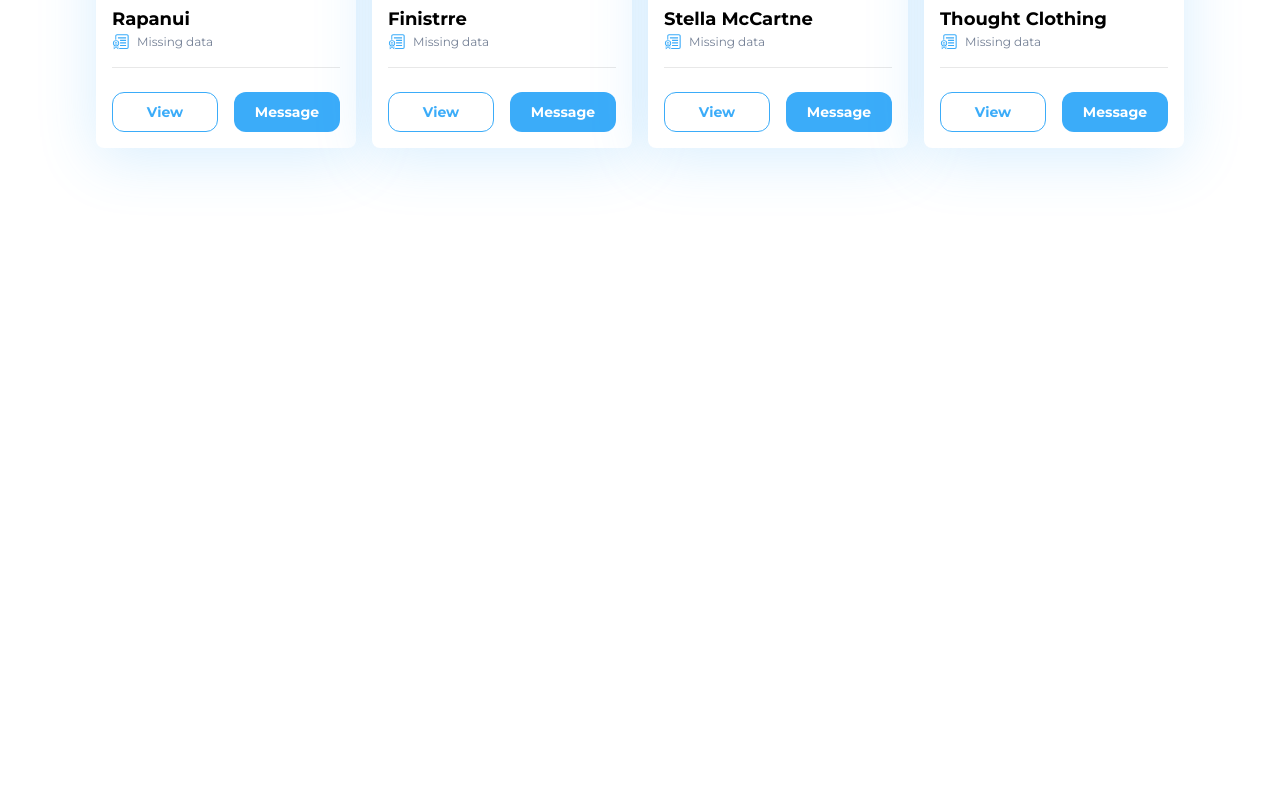
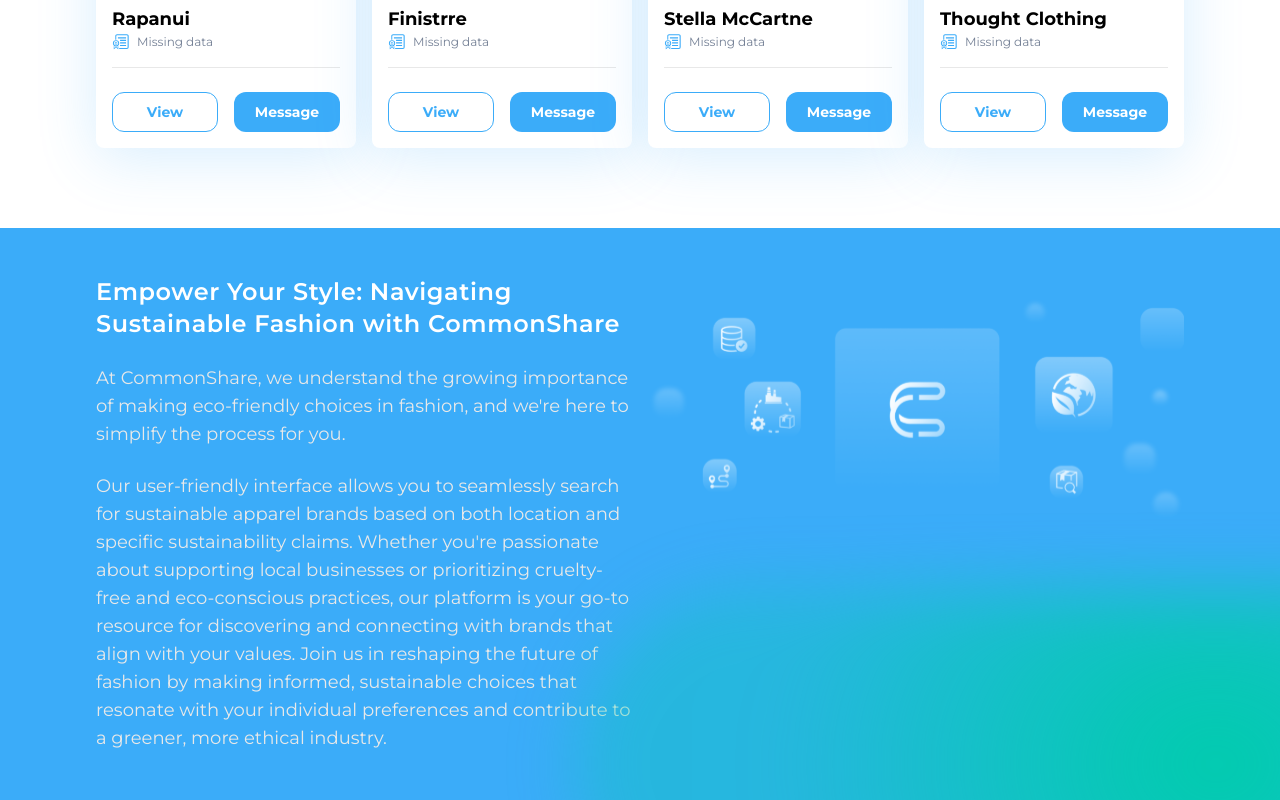
Before and after one commit to HamzaOutmassint/b2b-landing, a Next.js app: page / in a window 1280 px wide. Shown: the part 1189-1989 px from the top of the page. Before the commit the page ends 1417 px from the top, so only its background shows below. Built offline with nearby package versions, Linux system fonts and the light colour scheme.

Commit message:
informative content done

```diff
--- a/app/globals.css
+++ b/app/globals.css
@@ -38,6 +38,27 @@
   background: #888;
 }
 
+
+/*
+  ### -------------------- ###
+*/
+
+#blob-hero-section , #blob-informative-content {
+  background: radial-gradient(34.52% 100% at 50% 50%, #00ccac 0, #00ccac57);
+  border-radius: 1651.438px;
+  filter: blur(32.6193809509px);
+  flex-shrink: 0;
+  position: absolute;
+  width: 100%;
+  z-index: 0;
+}
+#blob-hero-section{
+  right: -30%;
+}
+#blob-informative-content{
+  right: -45%;
+}
+
 /*
   ### start styling of navigation bar ###
 */
@@ -75,24 +96,6 @@
   }
 }
 
-
-/*
-  ### start styling of hero section ###
-*/
-
-#blob {
-  background: radial-gradient(34.52% 100% at 50% 50%, #00ccac 0, #00ccac57);
-  border-radius: 1651.438px;
-  filter: blur(32.6193809509px);
-  flex-shrink: 0;
-  position: absolute;
-  right: -30%;
-  top: 63%;
-  width: 100%;
-  z-index: 0;
-  height: 13rem;
-}
-
 /*
   ### start styling of brands showcase section ###
 */
--- a/app/page.tsx
+++ b/app/page.tsx
@@ -1,11 +1,13 @@
 import BrandShowcase from "@/components/Blocks/brand-showcase";
 import HeroSection from "@/components/Blocks/hero-section";
+import InformativeContent from "@/components/Blocks/informative-content";
 
 export default function Home() {
   return (
    <>
     <HeroSection />
     <BrandShowcase />
+    <InformativeContent />
    </>
   );
 }
--- a/components/Blocks/brand-showcase.tsx
+++ b/components/Blocks/brand-showcase.tsx
@@ -6,7 +6,7 @@
 
 const BrandShowcase = () => {
   return (
-    <div className='h-screen container mx-auto md:px-8 lg:px-24'>
+    <div className='container mx-auto md:px-8 lg:px-24'>
       <div className="flex flex-col justify-center items-center xs:mt-12 md:mt-8 lg:mt-16 xl:mt-12">
         <h1 className="font-semibold text-2xl text-black tracking-wide xs:mb-3 md:mb-8">
           The UK’s Top Sustainable Apparel Brands Showcase
--- a/components/Blocks/hero-section.tsx
+++ b/components/Blocks/hero-section.tsx
@@ -7,7 +7,7 @@
 const HeroSection = () => {
     return (
         <section className="relative min-h-[380px] bg-primary overflow-hidden xs:pb-10 md:pb-0">
-            <div id="blob"></div>
+            <div id="blob-hero-section"></div>
             <div className="relative container mx-auto md:px-8 lg:px-24 z-20">
                 <div className=" top-0 lg:left-32 pt-4 md:pt-8 lg:pt-12">
                     <Breadcrumb>
--- /dev/null
+++ b/components/Blocks/informative-content.tsx
@@ -0,0 +1,40 @@
+import Image from 'next/image'
+import InformativeContentImage from '../../public/assest/logo/informativeContent.svg';
+
+const InformativeContent = () => {
+    return (
+        <div className='container mx-auto md:px-8 lg:px-24 bg-primary py-12 relative overflow-hidden'>
+            <div id="blob-informative-content" className='xs:h-[22rem] lg:h-52 xs:top-[63%] md:top-[54%] lg:top-[63%]'></div>
+            <div className='grid grid-cols-1 exactly-1024:grid-cols-1 lg:grid-cols-2 gap-4 z-30'>
+                <div>
+                    <h1 className="font-semibold text-2xl text-white tracking-wide mb-6">
+                        Empower Your Style: Navigating Sustainable Fashion with CommonShare
+                    </h1>
+                    <div className='text-gray-light text-lg'>
+                        <p className='mb-6'>
+                            At CommonShare, we understand the growing importance of making
+                            eco-friendly choices in fashion, and we&apos;re here to simplify
+                            the process for you.
+                        </p>
+                        <p>
+                            Our user-friendly interface allows you to seamlessly search for
+                            sustainable apparel brands based on both location and specific
+                            sustainability claims. Whether you&apos;re passionate about supporting
+                            local businesses or prioritizing cruelty-free and eco-conscious
+                            practices, our platform is your go-to resource for discovering
+                            and connecting with brands that align with your values.
+                            Join us in reshaping the future of fashion by making informed,
+                            sustainable choices that resonate with your individual preferences
+                            and contribute to a greener, more ethical industry.
+                        </p>
+                    </div>
+                </div>
+                <div>
+                    <Image src={InformativeContentImage} alt='informative content'/>
+                </div>
+            </div>
+        </div>
+    )
+}
+
+export default InformativeContent
```
Also changed, not shown: public/assest/logo/informativeContent.svg (added).
